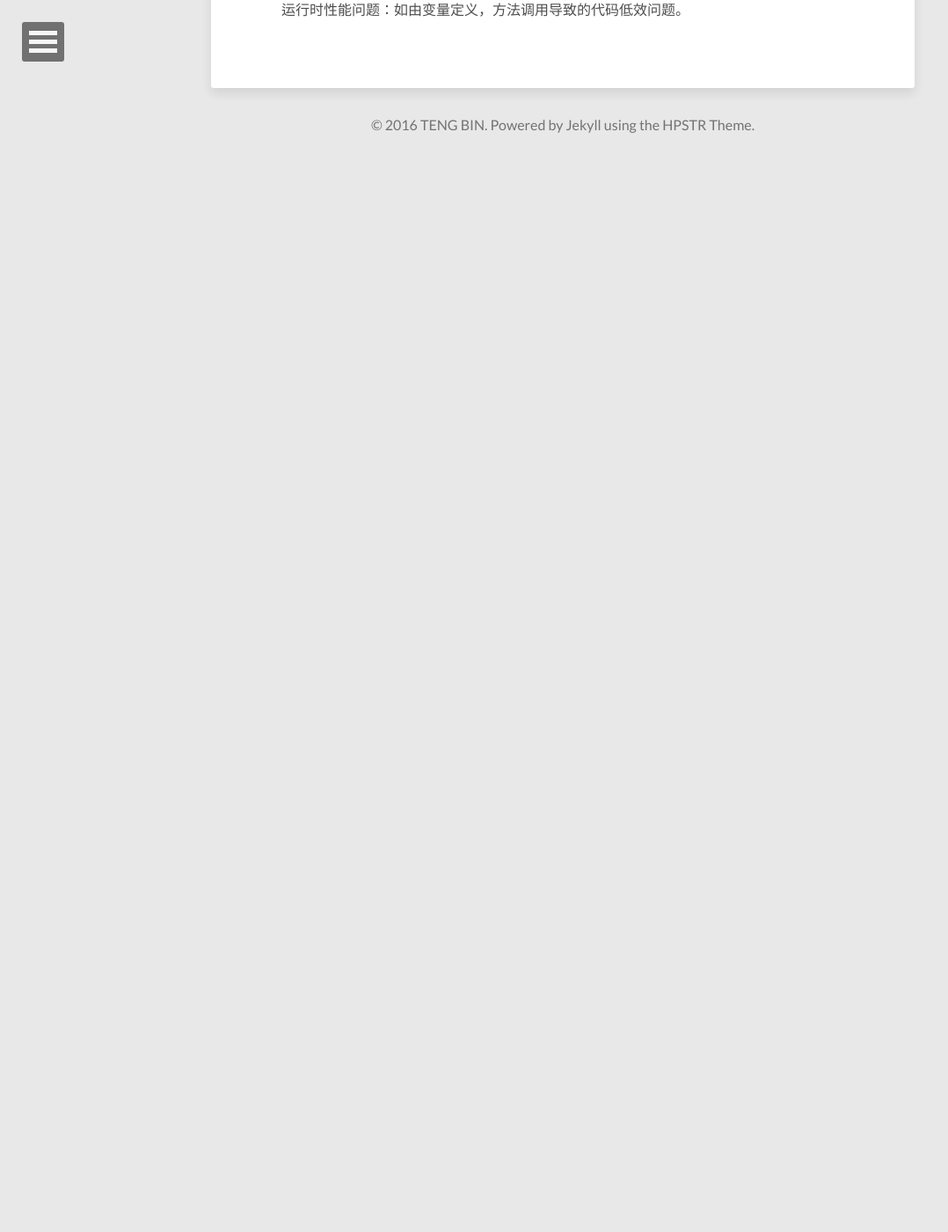
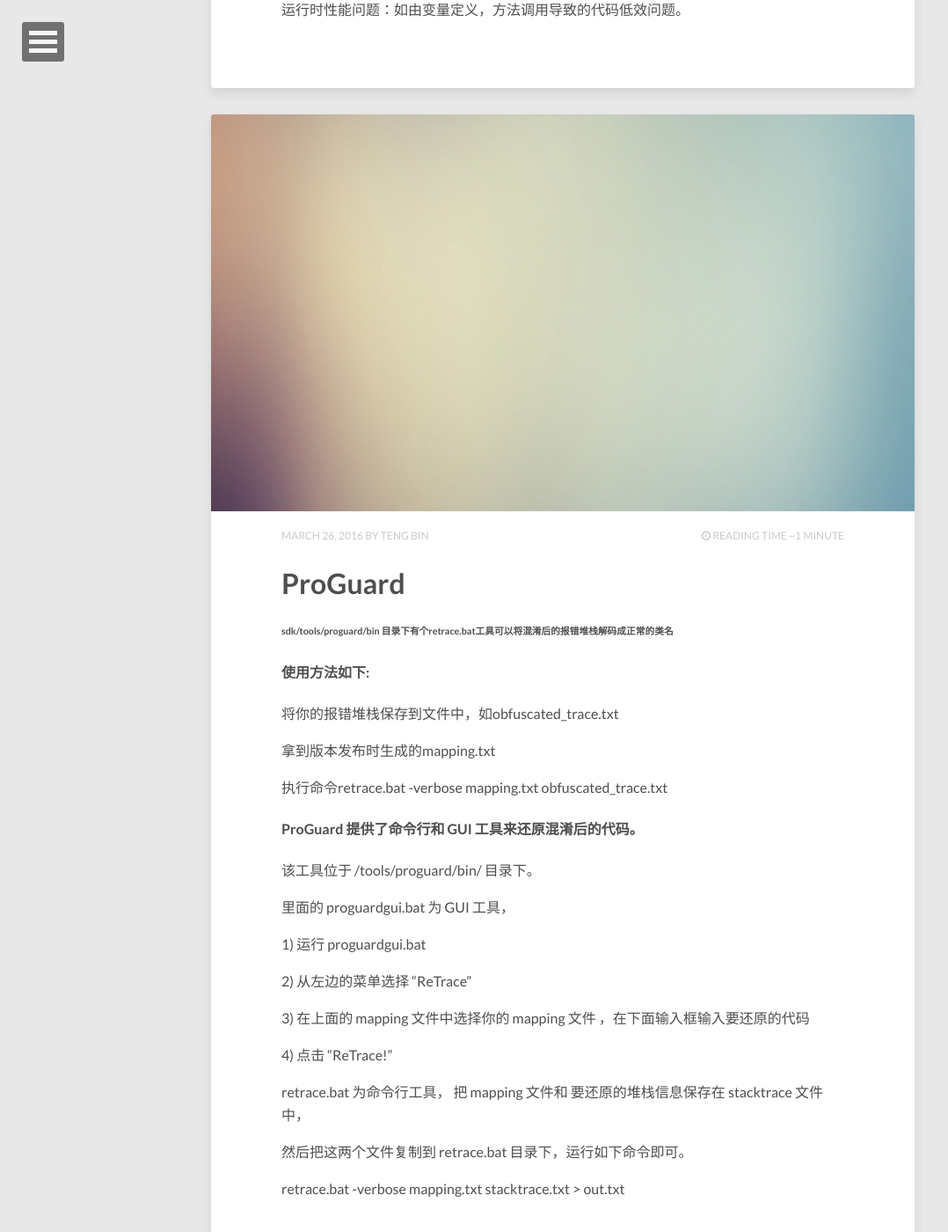
Before and after one commit to tengbinlive/tengbinlive.github.io, a Jekyll site: the page built from index.html, in a window 1280 px wide and 1400 px high, scrolled down 3733 px. Shown: the whole window at 88% size, without its empty margins (0-1078 px from the left). Built offline with Jekyll 4.4.1, drawn with Linux system fonts in a browser that asks for light colours; nearby versions of some CDN libraries; the list of posts is cut into pages by our own code; before the commit the page ends 3916 px from its top, so only the background shows below that.

Commit message:
no message

```diff
--- /dev/null
+++ b/_posts/2016-03-26-code-android-tool-findbugs.md
@@ -0,0 +1,41 @@
+---
+layout: post
+title: ProGuard
+description: "还原混淆后的log方法."
+modified: 2016-03-26
+tags: [android-tool , post]
+image:
+  feature: abstract-8.jpg
+---
+
+###### sdk/tools/proguard/bin 目录下有个retrace.bat工具可以将混淆后的报错堆栈解码成正常的类名
+
+
+#### 使用方法如下:
+
+将你的报错堆栈保存到文件中，如obfuscated_trace.txt
+
+拿到版本发布时生成的mapping.txt
+
+执行命令retrace.bat -verbose mapping.txt obfuscated_trace.txt
+
+
+#### ProGuard 提供了命令行和 GUI 工具来还原混淆后的代码。
+
+该工具位于  <android-sdk>/tools/proguard/bin/ 目录下。
+
+里面的 proguardgui.bat 为 GUI 工具，
+
+1) 运行 proguardgui.bat
+
+2) 从左边的菜单选择  “ReTrace”
+
+3) 在上面的 mapping 文件中选择你的 mapping 文件 ，在下面输入框输入要还原的代码
+
+4) 点击 “ReTrace!”
+
+retrace.bat 为命令行工具， 把 mapping 文件和 要还原的堆栈信息保存在 stacktrace 文件中，
+
+然后把这两个文件复制到 retrace.bat 目录下，运行如下命令即可。
+
+retrace.bat -verbose mapping.txt stacktrace.txt > out.txt
```
Also changed, not shown: _posts/2016-03-26-code-android-tool-proguard.md (+1 -1 lines).
